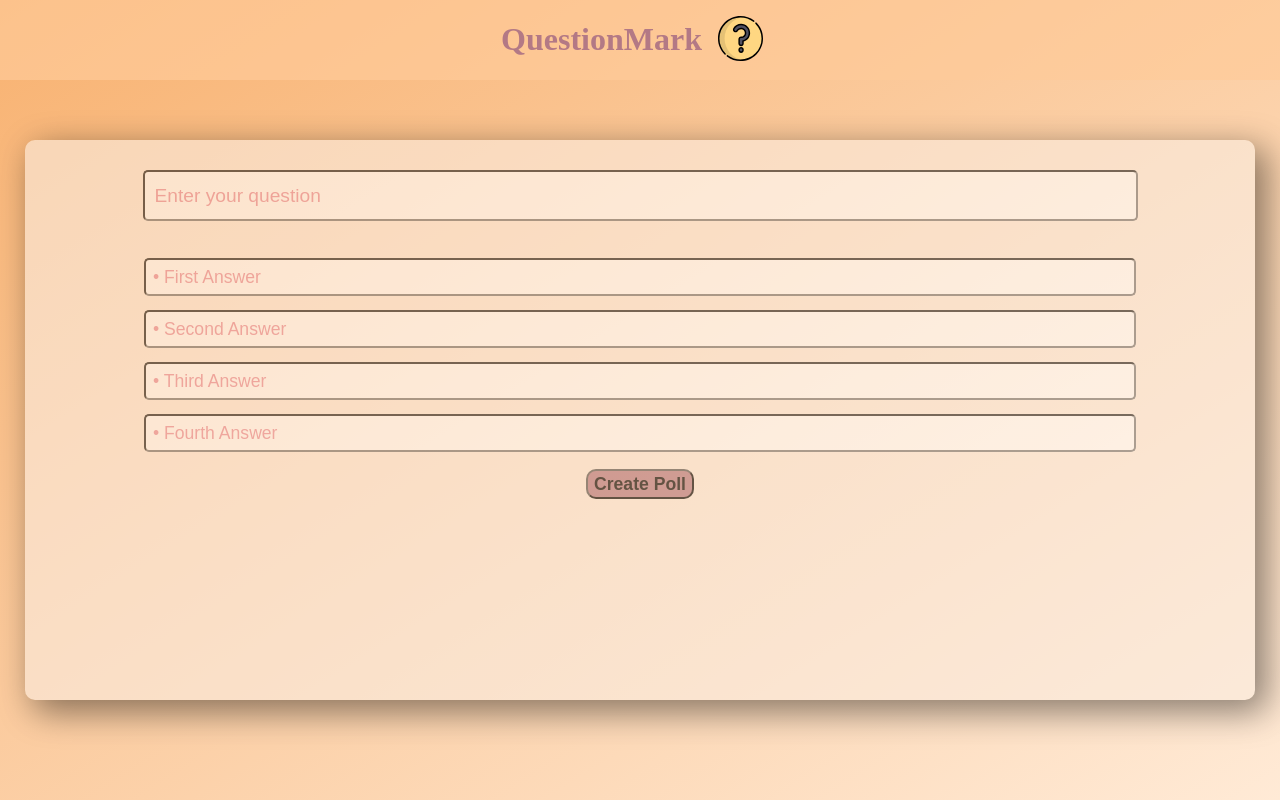
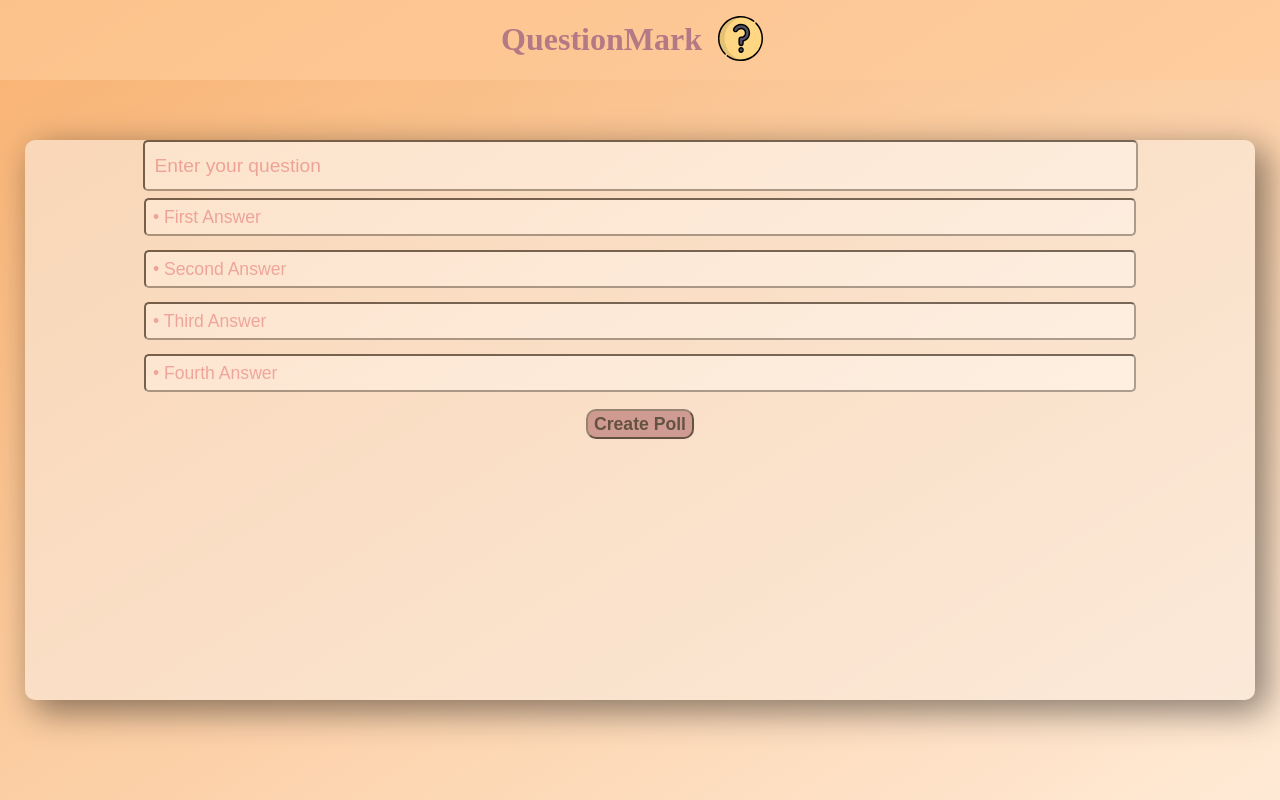
Before and after one commit to rokoc003/question-mark, a React (Create React App) app: page / in a window 1280 px wide. Built offline with nearby package versions, Linux system fonts and the light colour scheme; a web font is replaced by a local one.

Commit message:
Use shorthand property

```diff
--- a/src/pages/Add.css
+++ b/src/pages/Add.css
@@ -12,8 +12,7 @@
   width: 80%;
   padding-left: 5px;
   border-radius: 5px;
-  margin-top: 30px;
-  margin-bottom: 30px;
+  margin-top: 30px 0px 30px 0px;
   height: 45px;
   font-size: 1.2rem;
   outline: none;
```
